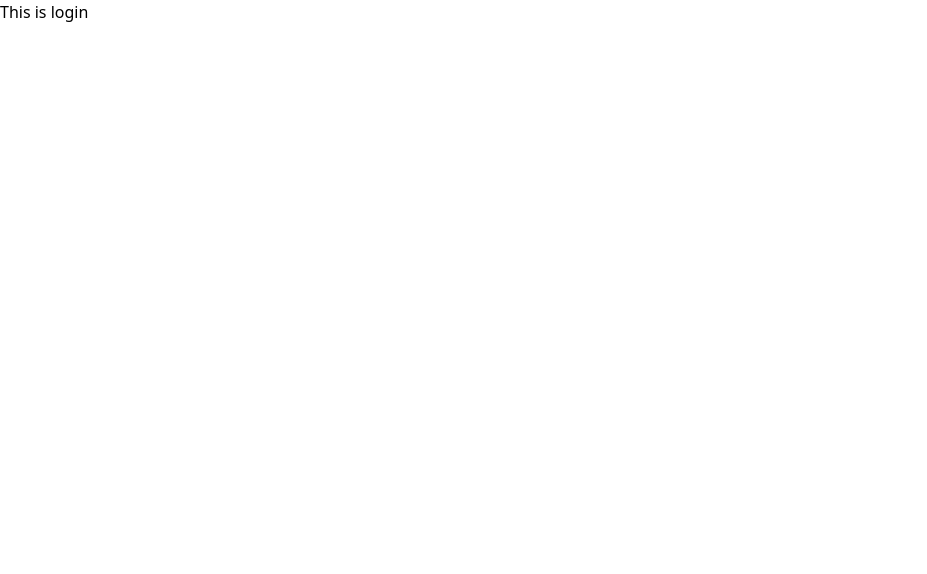
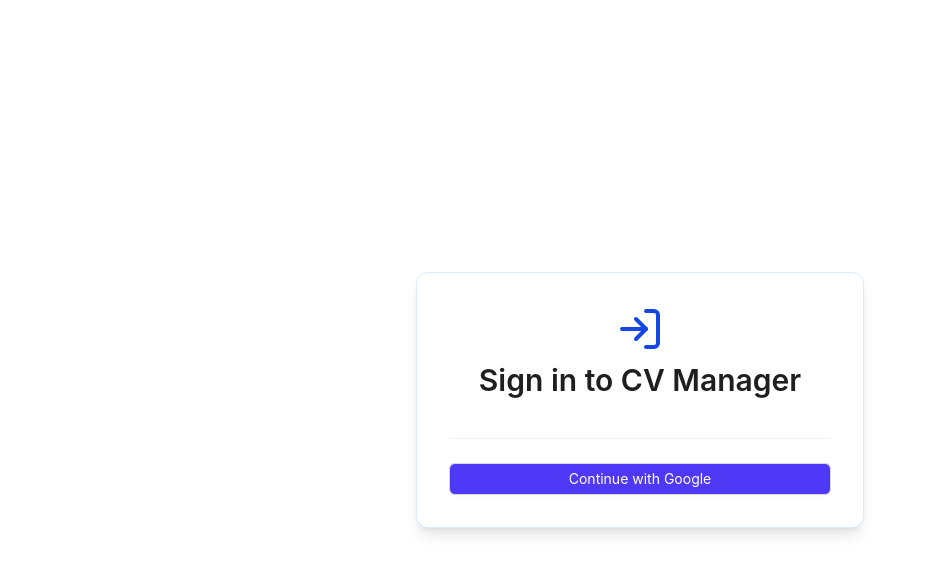
Before and after one commit to Rahulad12/HRFolio, a React (Vite) app in the folder client/: page / in a window 1280 px wide. Shown: the top 574 px of the page, without its empty margins (0-927 px from the left). Built offline with nearby package versions, Linux system fonts and the light colour scheme; no server answers.

Commit message:
add: client google login success

```diff
--- /dev/null
+++ b/client/src/App.css
@@ -0,0 +1,25 @@
+.bg-indigo-600 {
+    background-color: var(--color-indigo-600)
+        /* oklch(51.1% 0.262 276.966) = #4f39f6 */
+    ;
+}
+
+.text-white {
+    color: var(--color-white)
+        /* #fff = #ffffff */
+}
+
+.text-blue-700 {
+    color: var(--color-blue-700)
+        /* oklch(48.8% 0.243 264.376) = #1447e6 */
+    ;
+}
+
+.font-bold {
+    --tw-font-weight: var(--font-weight-bold)
+        /* 700 */
+    ;
+    font-weight: var(--font-weight-bold)
+        /* 700 */
+    ;
+}
--- a/client/src/App.tsx
+++ b/client/src/App.tsx
@@ -1,6 +1,7 @@
 import { Provider } from "react-redux"
 import MainRoutes from "./routes/MainRoutes"
 import { store } from "./store"
+import "./App.css"
 const App = () => {
   return (
     <Provider store={store}>
--- /dev/null
+++ b/client/src/component/common/AuthForm.tsx
@@ -0,0 +1,43 @@
+import { Button, Typography, Divider } from 'antd';
+import { LogIn } from 'lucide-react';
+
+interface Props {
+    submitHandler: () => void;
+    formType: 'login' | 'register';
+    loading: boolean;
+}
+
+const AuthForm = ({ submitHandler, formType, loading }: Props) => {
+
+    const formTitle =
+        formType === 'login' ? 'Sign in to CV Manager' : 'Register to CV Manager';
+
+    return (
+        <div className="min-h-screen flex items-center justify-center">
+            <div className="w-full max-w-md p-8 bg-white rounded-xl shadow-lg space-y-6 border border-blue-100">
+                {/* Header */}
+                <div className="flex flex-col items-center gap-2">
+                    <LogIn className="text-blue-700" size={48} />
+                    <Typography.Title level={2} className='text-blue-700 font-bold'>
+                        {formTitle}
+                    </Typography.Title>
+                </div>
+                {/* OR Divider */}
+                <Divider />
+
+                {/* Google Sign-in */}
+                <Button
+                    className="w-full flex justify-center py-2 px-4 border border-transparent rounded-md shadow-sm text-sm font-medium text-white bg-indigo-600 hover:bg-indigo-700 focus:outline-none focus:ring-2 focus:ring-offset-2 focus:ring-indigo-500 h-full"
+                    loading={loading}
+                    disabled={loading}
+                    iconPosition="end"
+                    onClick={submitHandler}
+                >
+                    Continue with Google
+                </Button>
+            </div>
+        </div>
+    );
+};
+
+export default AuthForm;
--- a/client/src/component/layout/Layout.tsx
+++ b/client/src/component/layout/Layout.tsx
@@ -1,14 +1,14 @@
 import { Outlet, Navigate } from 'react-router-dom';
 
 import Navbar from './Nabbar';
-import Sidebar from './SideBar';
+import Sidebar from './Sidebar';
 import { useAppSelector } from '../../Hooks/hook';
 
 export default function Layout() {
     const { token: isAuthenticated } = useAppSelector((state => state.auth.user));
 
     if (!isAuthenticated) {
-        return <Navigate to="/login" replace />;
+        return <Navigate to="/" replace />;
     }
 
     return (
--- a/client/src/pages/Login.tsx
+++ b/client/src/pages/Login.tsx
@@ -1,10 +1,38 @@
+import React, { useEffect } from 'react';
+import AuthForm from "../component/common/AuthForm";
+import { useAppDispatch } from '../Hooks/hook';
+import { setCredentials } from '../slices/authSlices';
 
-const Login = () => {
+const Login: React.FC = () => {
+  const dispatch = useAppDispatch();
+  const [isLoading, setIsLoading] = React.useState(false);
+
+  useEffect(() => {
+    const params = new URLSearchParams(window.location.search);
+    const token = params.get('token');
+    const email = params.get('email');
+    const username = params.get('username');
+    console.log(username, email, token);
+
+    if (token && email && username) {
+      dispatch(setCredentials({
+        user: { username, email, token },
+        success: true,
+        message: "Login success"
+      }));
+    }
+  }, [dispatch]);
+
+  const submitHandler = () => {
+    setIsLoading(true);
+    window.location.href = "http://localhost:5000/api/auth/google"; // Adjust if needed
+  };
+
   return (
     <div>
-      This is login
+      <AuthForm submitHandler={submitHandler} formType="login" loading={isLoading} />
     </div>
-  )
-}
+  );
+};
 
-export default Login
+export default Login;
--- a/client/src/pages/Register.tsx
+++ /dev/null
@@ -1,11 +0,0 @@
-import React from 'react'
-
-const Register = () => {
-  return (
-    <div>
-      This is register
-    </div>
-  )
-}
-
-export default Register
--- a/client/src/routes/Public.tsx
+++ b/client/src/routes/Public.tsx
@@ -1,19 +1,17 @@
 import { Routes, Route, Navigate } from 'react-router-dom'
 import Login from '../pages/Login'
-import Register from '../pages/Register'
 import { useAppSelector } from '../Hooks/hook'
 
 
 const Public = () => {
     const isAuth = useAppSelector(state => state.auth.user.token);
 
-    if (isAuth) return  <Navigate to="/dashboard" replace/>
+    if (isAuth) return <Navigate to="/dashboard" replace />
 
 
     return (
         <Routes>
             <Route path='/' element={<Login />} />
-            <Route path='/register' element={<Register />} />
         </Routes>
     )
 }
--- /dev/null
+++ b/client/src/services/authServiceApi.ts
@@ -0,0 +1,27 @@
+import { api } from "./api";
+import { AUTH_URL } from "../constant";
+
+
+interface AuthResponse {
+    user: {
+        username: string;
+        email: string;
+        token: string;
+    };
+    success: boolean;
+    message: string;
+}
+
+export const authServiceApi = api.injectEndpoints({
+    endpoints: (builder) => ({
+        googleLogin: builder.mutation<AuthResponse, void>({
+            query: () => ({
+                url: `${AUTH_URL}/google`,
+                method: "POST",
+            }
+            )
+        })
+    })
+})
+
+export const { useGoogleLoginMutation } = authServiceApi
--- a/client/src/slices/authSlices.ts
+++ b/client/src/slices/authSlices.ts
@@ -13,9 +13,9 @@
 
 const initialState: userResponse = {
     user: {
-        username: username,
-        email: email,
-        token: token
+        username: username || "",
+        email: email || "",
+        token: token || ""
     },
     success: false,
     message: ""
@@ -29,6 +29,12 @@
             state.user = action.payload.user;
             state.success = action.payload.success;
             state.message = action.payload.message
+
+            const { username, email, token } = action.payload.user;
+
+            localStorage.setItem("token", token);
+            localStorage.setItem("username", username);
+            localStorage.setItem("email", email);
 
         },
         logout: (state) => {
@@ -44,6 +50,6 @@
     }
 });
 
-export const { setCredentials,logout } = auth.actions;
+export const { setCredentials, logout } = auth.actions;
 
 export default auth.reducer;
--- a/client/src/types/index.ts
+++ b/client/src/types/index.ts
@@ -4,9 +4,9 @@
 }
 
 export type user = {
-    username: string | null;
-    email: string | null;
-    token: string | null;
+    username: string;
+    email: string;
+    token: string;
 }
 
 export type userFormData = {
```
Also changed, not shown: 1 other file (tests, documents, lock files or other folders).
